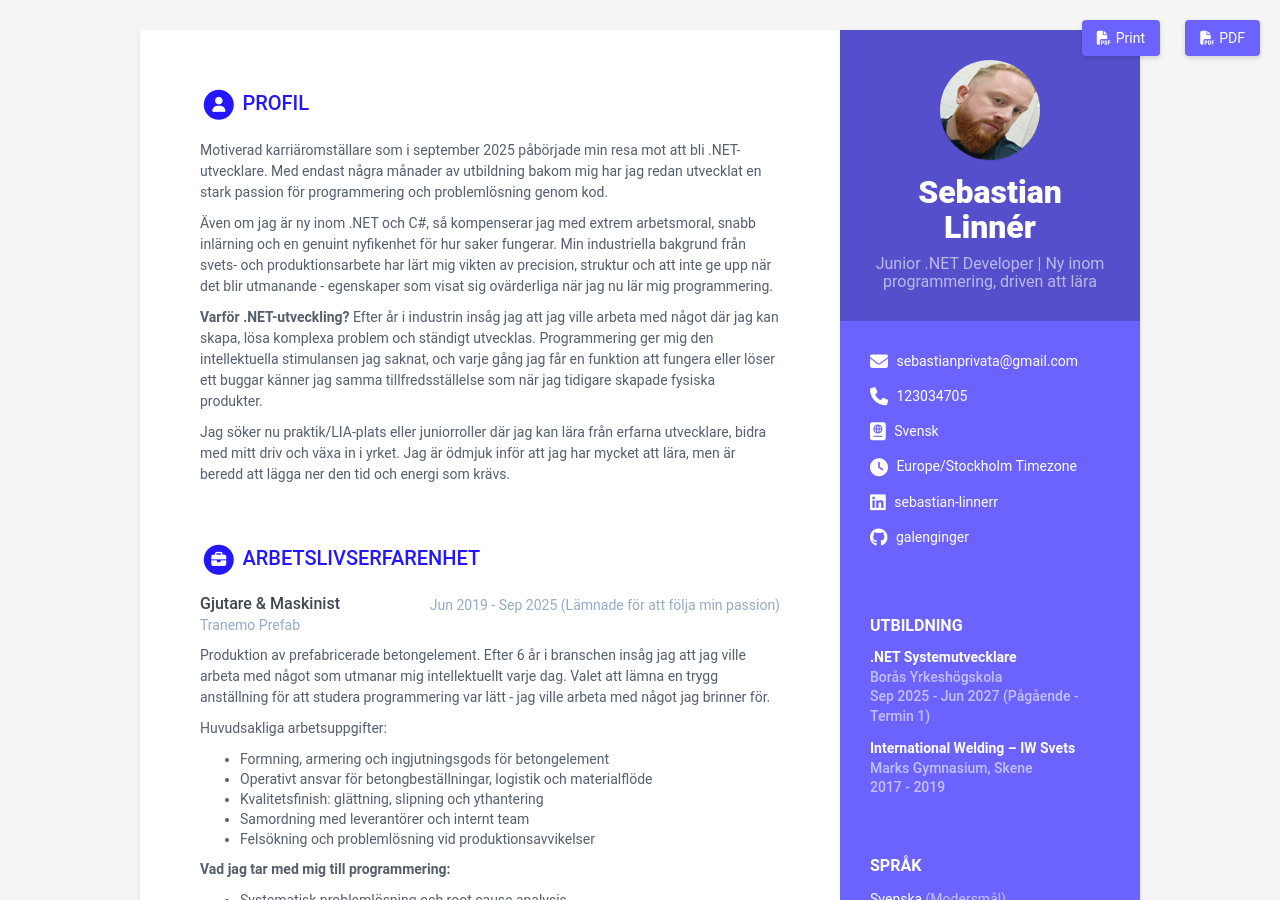
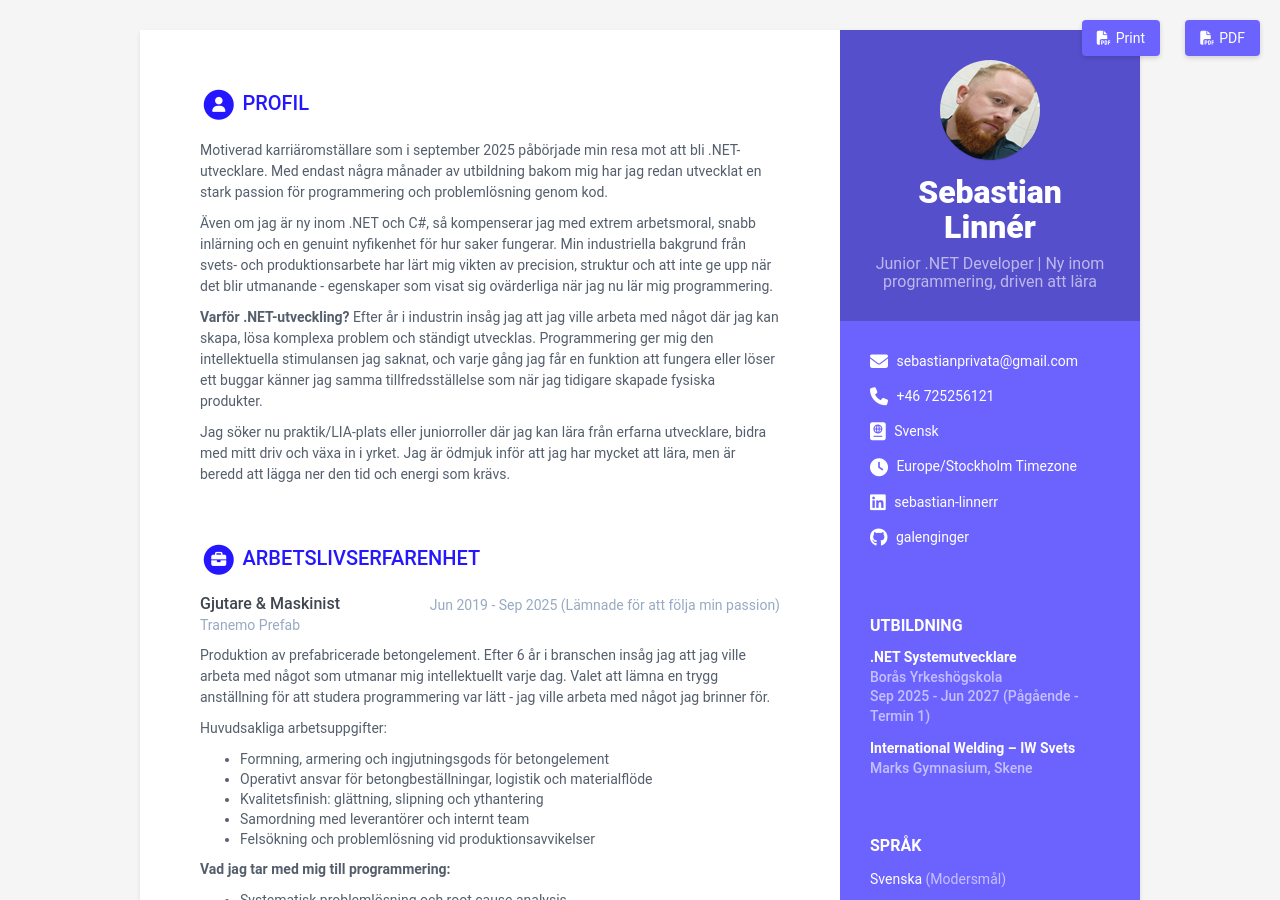
Before and after one commit to galenginger/OnlineCV, a Jekyll site: the page built from index.html, in a window 1280 px wide and 900 px high. Built offline with Jekyll 4.4.1, drawn with Linux system fonts in a browser that asks for light colours.

Commit message:
edited cv

```diff
--- a/_data/data.yml
+++ b/_data/data.yml
@@ -14,7 +14,7 @@ sidebar:
 
   # Sidebar links
   email: sebastianprivata@gmail.com
-  phone: 0725256121
+  phone: +46 725256121
   timezone: Europe/Stockholm
   citizenship: Svensk
   website: # Include the full website URL, including "http://" or "https://".
@@ -129,7 +129,7 @@ education:
 
   - degree: International Welding – IW Svets
     university: Marks Gymnasium, Skene
-    time: 2017 - 2019
+    time:
     details: |
       Yrkesutbildning inom avancerad svetsning med inriktning på TIG/MMA och MIG/MAG
       på stål, plåt och rör. Utbildningen betonade precision, metodisk arbetsgång och
```
